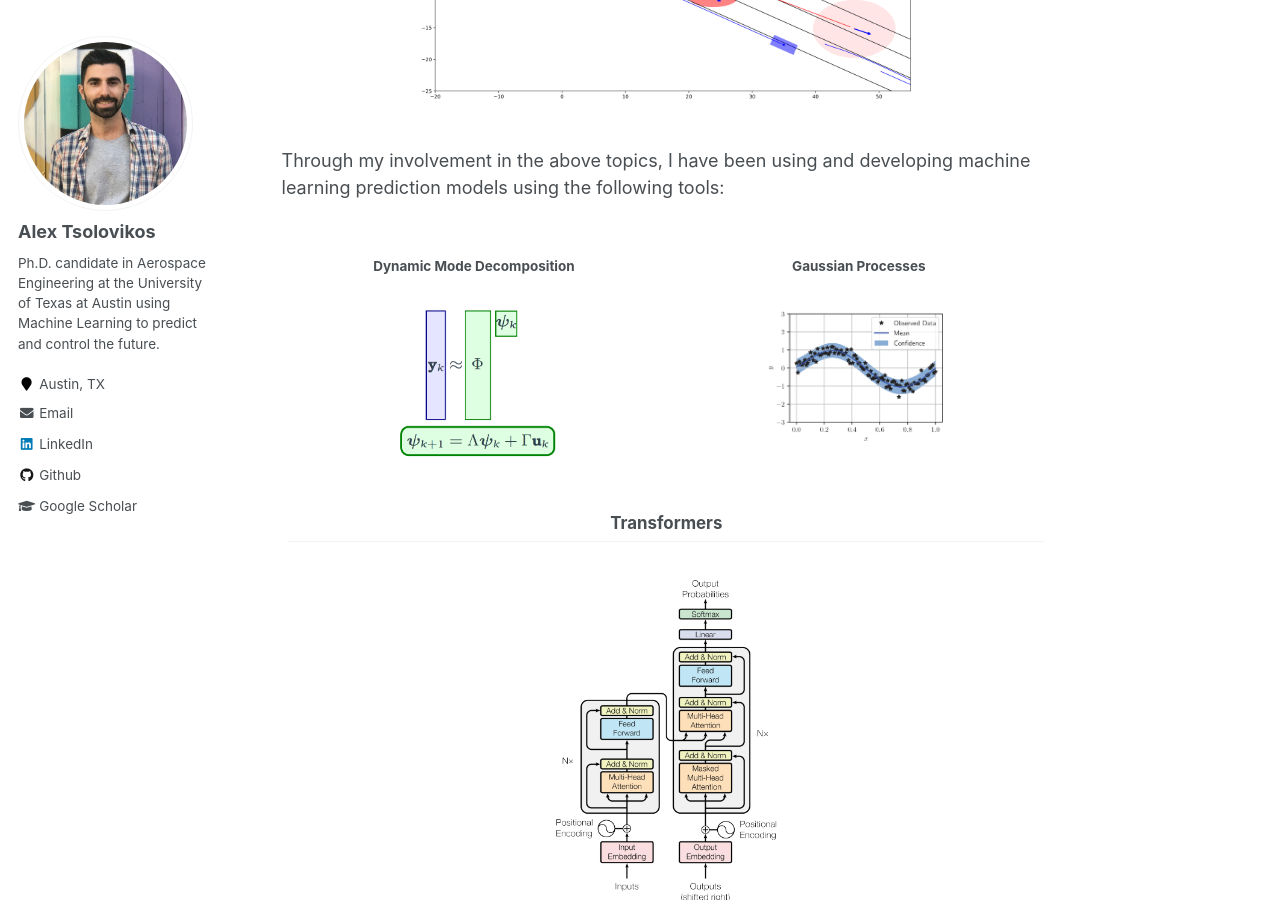
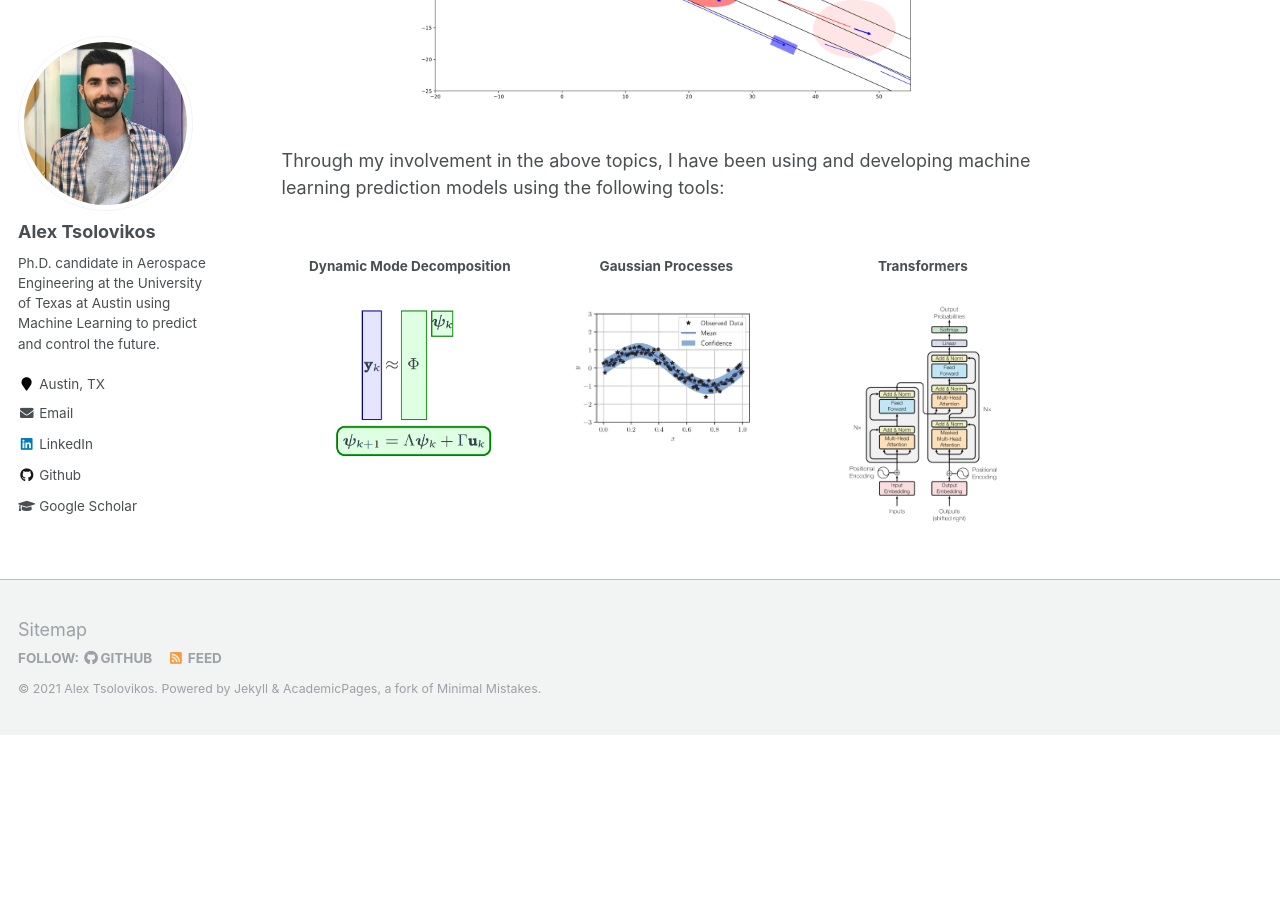
Before and after one commit to alextsolovikos/alextsolovikos.github.io, a Jekyll site: the page built from _pages/about.md, in a window 1280 px wide and 900 px high, scrolled down 1735 px. Built offline with Jekyll 4.4.1, drawn with Linux system fonts in a browser that asks for light colours; after the commit the page ends 2470 px from its top, so only the background shows below that.

Commit message:
Update about.md

```diff
--- a/_pages/about.md
+++ b/_pages/about.md
@@ -43,7 +43,7 @@ Here are some of the topics that I am working on:
       <td colspan=2 style="width: 600px; height: 250px; text-align: center; vertical-align: top; border: 0px;">
         <h2>Motion Prediction</h2>
         <br>
-        <img src="https://alextsolovikos.github.io/docs/transformer_example_prediction.png" alt="Motion Prediction" width="auto" width="500px">
+        <img src="https://alextsolovikos.github.io/docs/transformer_example_prediction.png" alt="Motion Prediction" width="500px">
       </td>
     </tr>
   </tbody>
@@ -56,22 +56,20 @@ Through my involvement in the above topics, I have been using and developing mac
 <table style="margin-left: auto; margin-right: auto; border: 0px;">
   <tbody>
     <tr>
-      <td style="width: 200px; height: 200px; text-align: center; vertical-align: top; border: 0px;">
+      <td style="width: 200px; height: 300px; text-align: center; vertical-align: top; border: 0px;">
         <h3>Dynamic Mode Decomposition</h3>
         <br>
         <img src="https://alextsolovikos.github.io/docs/dmd_sketch.png" alt="Dynamic Mode Decomposition" width="200px">
       </td>
-      <td style="width: 200px; height: 200px; text-align: center; vertical-align: top; border: 0px;">
+      <td style="width: 200px; height: 300px; text-align: center; vertical-align: top; border: 0px;">
         <h3>Gaussian Processes</h3>
         <br>
         <img src="https://alextsolovikos.github.io/docs/gp_sketch.png" alt="Gaussian Processes" width="200px">
       </td>
-    </tr>
-    <tr>
-      <td colspan=2 style="width: 400px; height: 300px; text-align: center; vertical-align: top; border: 0px;">
-        <h2>Transformers</h2>
+      <td style="width: 200px; height: 300px; text-align: center; vertical-align: top; border: 0px;">
+        <h3>Transformers</h3>
         <br>
-        <img src="https://alextsolovikos.github.io/docs/transformer_sketch.png" alt="Transformer" width="auto" width="300px">
+        <img src="https://alextsolovikos.github.io/docs/transformer_sketch.png" alt="Transformer" width="200px">
       </td>
     </tr>
   </tbody>
```
